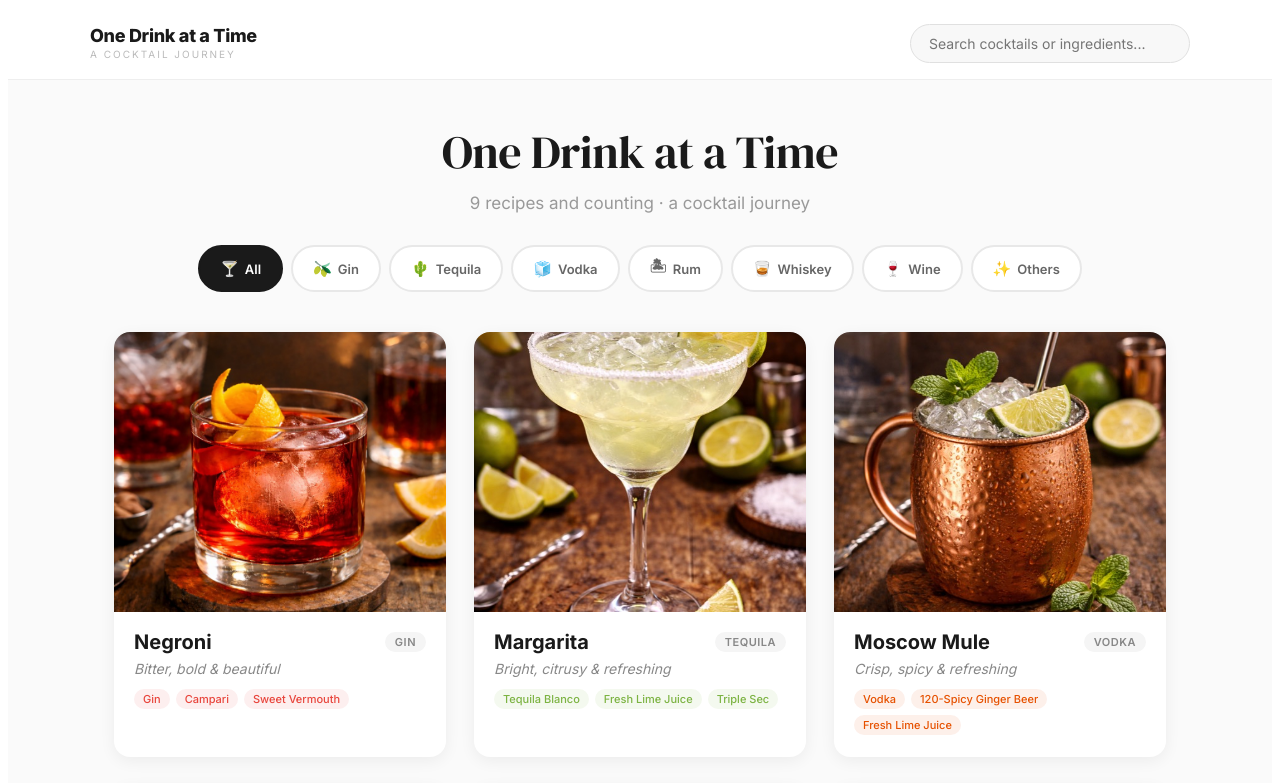
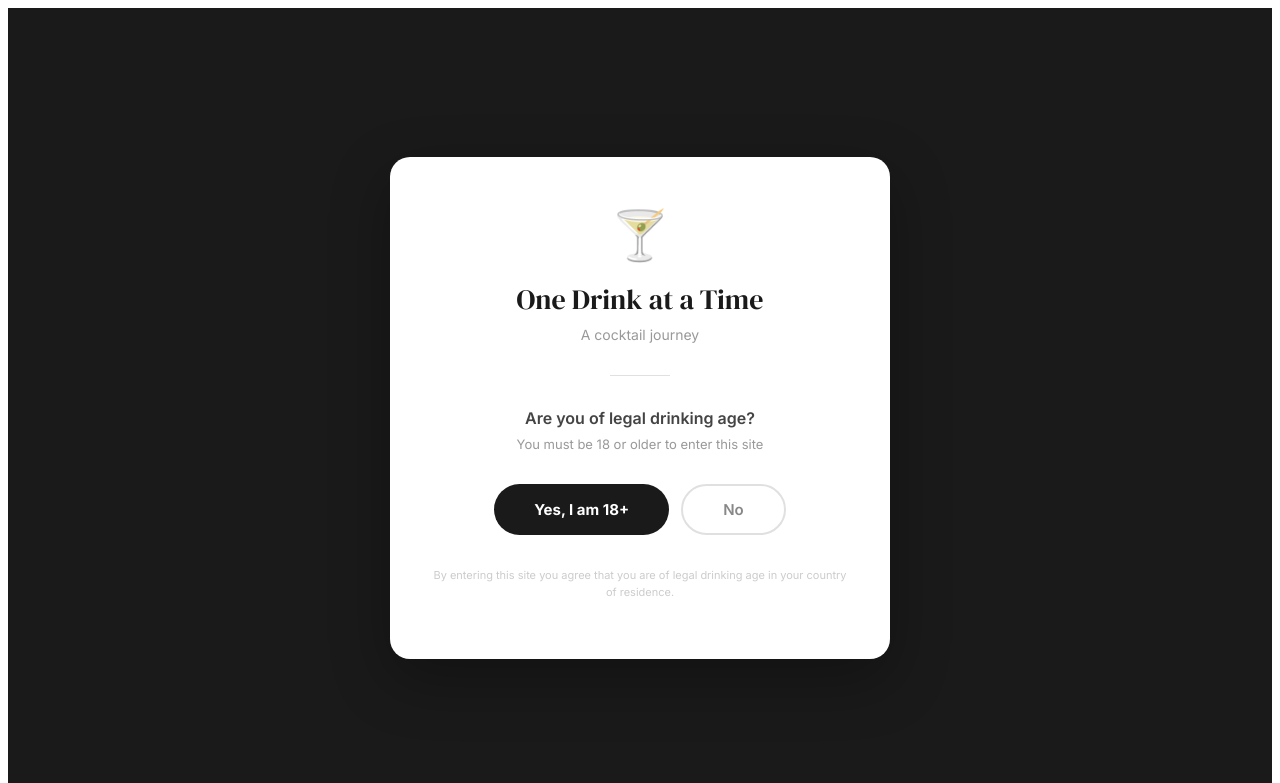
Before and after one commit to arkadi92/one-drink-at-a-time, a React (Vite) app: page / in a window 1280 px wide. Shown: the top 783 px of the page. Built offline with nearby package versions, Linux system fonts and the light colour scheme.

Commit message:
add age verification and fix ingredient labels

```diff
--- a/src/App.jsx
+++ b/src/App.jsx
@@ -238,7 +238,7 @@ function CocktailCard({ cocktail, onClick }) {
                 fontWeight: 500,
               }}
             >
-              {ing.replace(/\d+ml\s*/g, "")}
+              {ing.replace(/[\d.]+\s*ml\s*/g, "").replace(/^\d+\s+(pcs|dashes|Fresh\s+)?/i, "")}
             </span>
           ))}
         </div>
@@ -389,6 +389,7 @@ function FilterBar({ spirits, active, onChange }) {
 }
 
 export default function App() {
+  const [verified, setVerified] = useState(false);
   const [selected, setSelected] = useState(null);
   const [search, setSearch] = useState("");
   const [spirit, setSpirit] = useState("All");
@@ -404,6 +405,109 @@ export default function App() {
     const matchSpirit = spirit === "All" || (spirit === "Others" ? isOther : c.spirit === spirit);
     return matchSearch && matchSpirit;
   });
+
+
+    if (!verified) {
+    return (
+      <div style={{
+        fontFamily: "'Inter', 'Helvetica Neue', sans-serif",
+        background: "#1a1a1a",
+        minHeight: "100vh",
+        display: "flex",
+        alignItems: "center",
+        justifyContent: "center",
+      }}>
+        <style>{"@import url('https://fonts.googleapis.com/css2?family=Inter:wght@400;500;600;700;800&family=DM+Serif+Display&display=swap');"}</style>
+        <div style={{
+          textAlign: "center",
+          padding: "48px 40px",
+          maxWidth: 420,
+          background: "#fff",
+          borderRadius: 20,
+          boxShadow: "0 20px 60px rgba(0,0,0,0.3)",
+        }}>
+          <div style={{ fontSize: 48, marginBottom: 16 }}>{"\u{1F378}"}</div>
+          <h1 style={{
+            fontFamily: "'DM Serif Display', Georgia, serif",
+            fontSize: 28,
+            fontWeight: 400,
+            color: "#1a1a1a",
+            margin: "0 0 8px",
+          }}>
+            One Drink at a Time
+          </h1>
+          <p style={{ fontSize: 14, color: "#999", margin: "0 0 32px" }}>
+            A cocktail journey
+          </p>
+          <div style={{
+            width: 60,
+            height: 1,
+            background: "#e0e0e0",
+            margin: "0 auto 32px",
+          }} />
+          <p style={{
+            fontSize: 16,
+            color: "#444",
+            margin: "0 0 8px",
+            fontWeight: 600,
+          }}>
+            Are you of legal drinking age?
+          </p>
+          <p style={{
+            fontSize: 13,
+            color: "#999",
+            margin: "0 0 32px",
+          }}>
+            You must be 18 or older to enter this site
+          </p>
+          <div style={{ display: "flex", gap: 12, justifyContent: "center" }}>
+            <button
+              onClick={() => setVerified(true)}
+              style={{
+                padding: "14px 40px",
+                borderRadius: 30,
+                border: "none",
+                background: "#1a1a1a",
+                color: "#fff",
+                fontSize: 15,
+                fontWeight: 700,
+                cursor: "pointer",
+                fontFamily: "inherit",
+                transition: "all 0.2s ease",
+              }}
+            >
+              Yes, I am 18+
+            </button>
+            <button
+              onClick={() => window.location.href = "https://www.google.com"}
+              style={{
+                padding: "14px 40px",
+                borderRadius: 30,
+                border: "2px solid #e0e0e0",
+                background: "#fff",
+                color: "#888",
+                fontSize: 15,
+                fontWeight: 600,
+                cursor: "pointer",
+                fontFamily: "inherit",
+                transition: "all 0.2s ease",
+              }}
+            >
+              No
+            </button>
+          </div>
+          <p style={{
+            fontSize: 11,
+            color: "#ccc",
+            marginTop: 32,
+            lineHeight: 1.5,
+          }}>
+            By entering this site you agree that you are of legal drinking age in your country of residence.
+          </p>
+        </div>
+      </div>
+    );
+  }
 
   return (
     <div style={{ fontFamily: "'Inter', 'Helvetica Neue', sans-serif", background: "#FAFAFA", minHeight: "100vh" }}>
```
